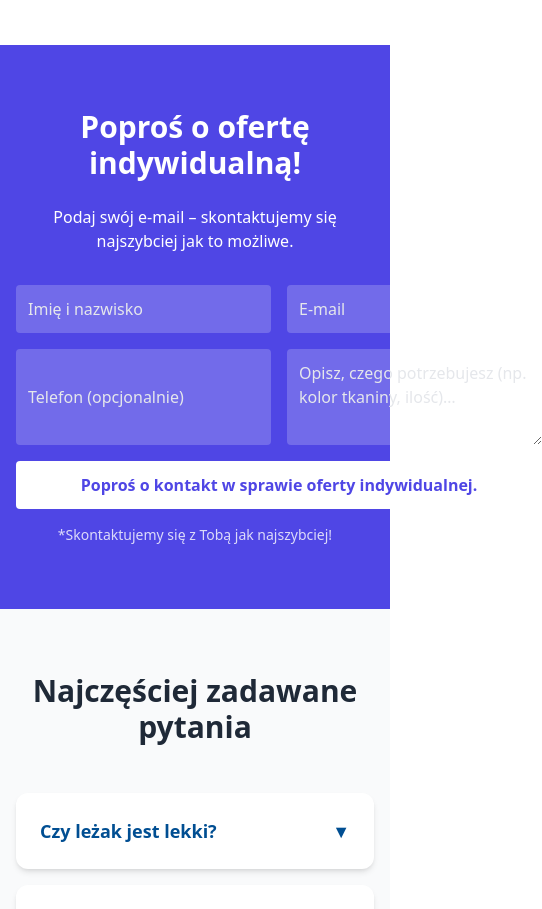
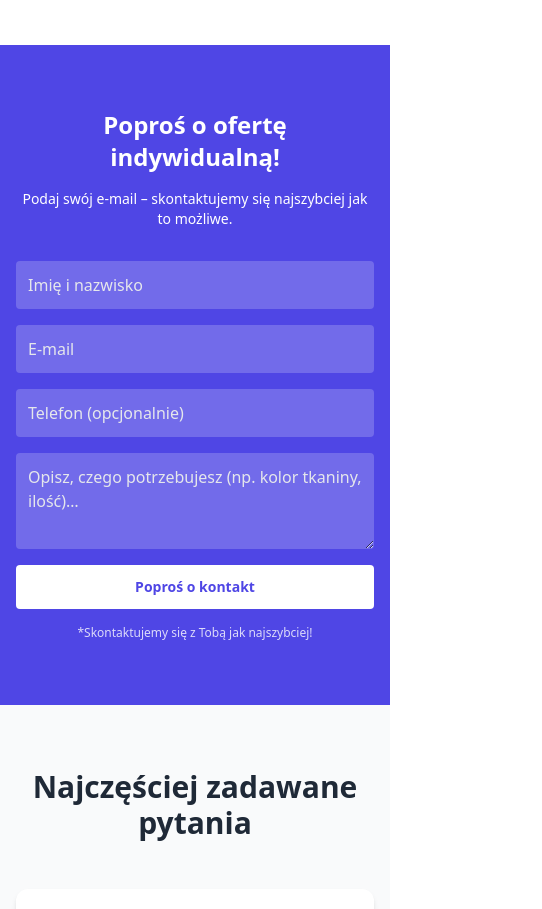
Before and after one commit to Piotr-Dobrowolski97/akcesoria-piotr-landing, a plain HTML site: page landing-akcesoria-piotr/index.html in a window 390 px wide. Shown: the part 4550-5459 px from the top of the page, 542 px wide, since content can reach past the window. Drawn offline with nearby package versions, Linux system fonts and the light colour scheme.

Commit message:
Update index.html

```diff
--- a/landing-akcesoria-piotr/index.html
+++ b/landing-akcesoria-piotr/index.html
@@ -174,43 +174,55 @@
 </section>
 
 <!-- =============================================== FORMULARZ LEAD =============================================== -->
+<!-- =============================================== FORMULARZ LEAD =============================================== -->
 <section id="signup" class="py-16 bg-indigo-600 text-white">
     <div class="container mx-auto px-4 max-w-2xl text-center">
-        <h2 class="text-3xl font-bold mb-6">Poproś o ofertę indywidualną!</h2>
-        <p class="mb-8">Podaj swój e‑mail – skontaktujemy się najszybciej jak to możliwe.</p>
+        <h2 class="text-2xl sm:text-3xl font-bold mb-4">Poproś o ofertę indywidualną!</h2>
+        <p class="mb-8 text-sm sm:text-base">Podaj swój e‑mail – skontaktujemy się najszybciej jak to możliwe.</p>
 
         <form action="https://formspree.io/f/xbdqyqgp"
               method="POST"
-              class="grid gap-4 sm:grid-cols-2"
+              class="grid gap-4 grid-cols-1 sm:grid-cols-2"
               autocomplete="on">
 
-            <input type="text" name="name" placeholder="Imię i nazwisko" required
-                   class="p-3 rounded bg-white bg-opacity-20 text-white placeholder-gray-200 focus:outline-none focus:ring-2 focus:ring-indigo-300">
+            <input type="text"
+                   name="name"
+                   placeholder="Imię i nazwisko"
+                   required
+                   class="w-full p-3 rounded bg-white bg-opacity-20 text-white placeholder-gray-200 focus:outline-none focus:ring-2 focus:ring-indigo-300">
 
-            <input type="email" name="_replyto" placeholder="E‑mail" required
-                   class="p-3 rounded bg-white bg-opacity-20 text-white placeholder-gray-200 focus:outline-none focus:ring-2 focus:ring-indigo-300">
+            <input type="email"
+                   name="_replyto"
+                   placeholder="E‑mail"
+                   required
+                   class="w-full p-3 rounded bg-white bg-opacity-20 text-white placeholder-gray-200 focus:outline-none focus:ring-2 focus:ring-indigo-300">
 
-            <input type="tel" name="phone" placeholder="Telefon (opcjonalnie)"
-                   class="p-3 rounded bg-white bg-opacity-20 text-white placeholder-gray-200 focus:outline-none focus:ring-2 focus:ring-indigo-300">
+            <input type="tel"
+                   name="phone"
+                   placeholder="Telefon (opcjonalnie)"
+                   class="w-full p-3 rounded bg-white bg-opacity-20 text-white placeholder-gray-200 focus:outline-none focus:ring-2 focus:ring-indigo-300 sm:col-span-2">
 
-            <textarea name="message" rows="3" placeholder="Opisz, czego potrzebujesz (np. kolor tkaniny, ilość)…"
-                      class="p-3 rounded bg-white bg-opacity-20 text-white placeholder-gray-200 focus:outline-none focus:ring-2 focus:ring-indigo-300 sm:col-span-2"></textarea>
+            <textarea name="message"
+                      rows="3"
+                      placeholder="Opisz, czego potrzebujesz (np. kolor tkaniny, ilość)…"
+                      class="w-full p-3 rounded bg-white bg-opacity-20 text-white placeholder-gray-200 focus:outline-none focus:ring-2 focus:ring-indigo-300 sm:col-span-2"></textarea>
 
             <input type="text" name="_gotcha" style="display:none">
             <input type="hidden" name="_next" value="https://akcesoria-piotr.pl/thank-you.html">
             <input type="hidden" name="_subject" value="Nowy lead – Leżaki Plażowe Premium">
 
             <button type="submit"
-                    class="col-span-2 bg-white text-indigo-600 font-semibold py-3 rounded hover:bg-gray-100 transition">
-                Poproś o kontakt w sprawie oferty indywidualnej.
+                    class="w-full sm:col-span-2 bg-white text-indigo-600 font-semibold py-3 px-4 rounded hover:bg-gray-100 transition text-sm sm:text-base">
+                Poproś o kontakt
             </button>
         </form>
 
-        <p class="text-sm opacity-80 mt-4">
+        <p class="text-xs sm:text-sm opacity-80 mt-4">
             *Skontaktujemy się z Tobą jak najszybciej!
         </p>
     </div>
 </section>
+
 
 <!-- ==================== FAQ ==================== -->
 <section class="py-16 bg-gray-50">
```
